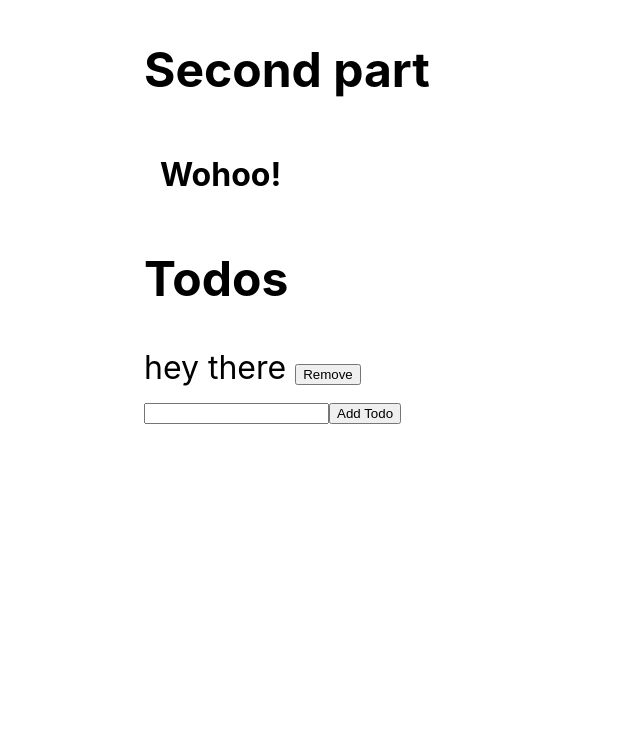
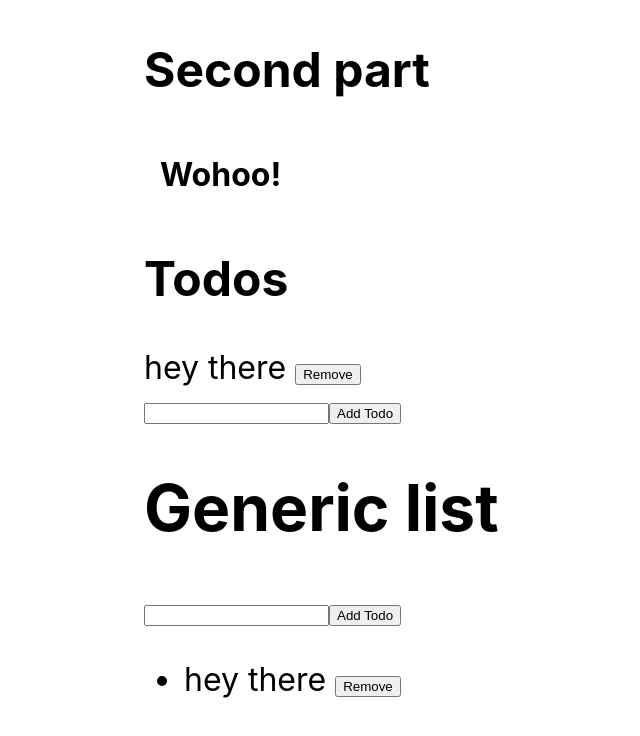
Before and after one commit to adamGini/ts-react-2, a React (Create React App) app: page / in a window 1280 px wide. Shown: the top 736 px of the page, without its empty margins (96-736 px from the left). Built offline with nearby package versions, Linux system fonts and the light colour scheme.

Commit message:
done with episode 24

```diff
--- a/src/App.tsx
+++ b/src/App.tsx
@@ -1,7 +1,8 @@
 
-import React, {useCallback, useRef} from 'react';
+import React, {ReactNode, useCallback, useRef} from 'react';
 import './App.css';
-import {useTodos} from './useTodos' // this is our custom hook - woohoo!
+import {useTodos} from './useTodos'
+import {findAllByDisplayValue} from "@testing-library/react"; // this is our custom hook - woohoo!
 
 
 const Heading = ({title}: { title: string }) => <h2>{title}</h2>
@@ -13,7 +14,27 @@ const Box: React.FunctionComponent = ({children}) =>
   }}>
     {children}
   </div>
-)
+  )
+
+// generic list
+function UL<T>({
+                 items,
+                 render,
+                 itemClick,
+                 /*children if we wanted children we would declare them here and change the type as below:*/
+               }:
+                 { items: T[], render: (item: T) => ReactNode, itemClick:(item:T)=>void } & React.DetailedHTMLProps<React.HTMLAttributes<HTMLUListElement>, HTMLUListElement>
+                 /*{ items: T[], render: (item: T) => ReactNode } & React.propsWithChildren<React.DetailedHTMLProps<React.HTMLAttributes<HTMLUListElement>, HTMLUListElement>>*/
+) {
+  return (
+    <ul>
+      {items.map((item, idx) => (
+        <li onClick={()=>itemClick(item)} key={idx}>{render(item)}</li>
+      ))}
+    </ul>
+  )
+}
+
 
 function App() {
   const {todos, addTodo, removeTodo} = useTodos([{id:0, text:"hey there"}])
@@ -55,6 +76,20 @@ function App() {
         <input type="text" ref={newTodoRef}/>
         <button onClick={onAddTodo}>Add Todo</button>
       </div>
+      <h1>Generic list</h1>
+      <input type="text" ref={newTodoRef}/>
+      <button onClick={onAddTodo}>Add Todo</button>
+      <UL
+        /* since we defined the component as having detailed html props, we could pass things like className...*/
+        items={todos}
+        itemClick={(item)=>alert(item.id)}
+        render={(todo) => (
+          <>
+            {todo.text + ' '}
+            <button onClick={() => removeTodo(todo.id)}>Remove</button>
+          </>
+        )}
+      />
 
     </div>
 
```
